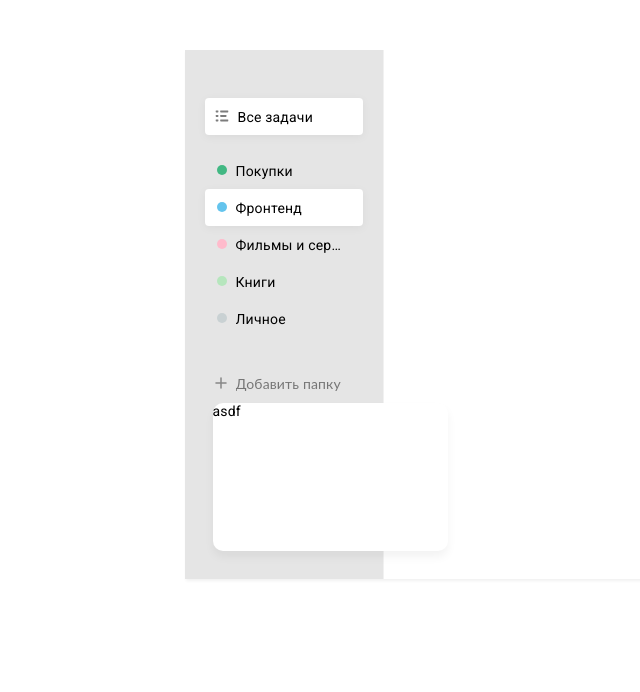
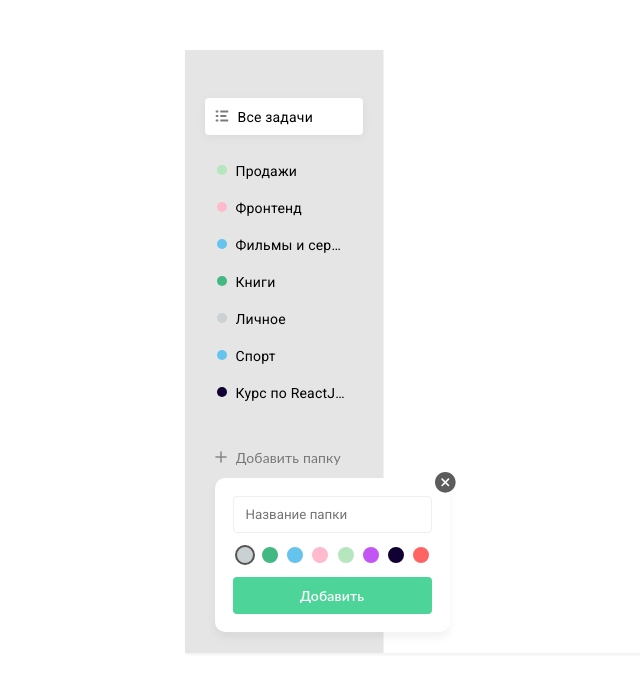
Before and after one commit to dmitriy143/todo-react.github.io, a React (Create React App) app: page / in a window 1280 px wide. Both pictures are taken after a click on the element "Добавить папку". Shown: the top 692 px of the page, without its empty margins (191-831 px from the left). Built offline with nearby package versions, Linux system fonts and the light colour scheme.

Commit message:
create inputValue

```diff
--- a/src/App.js
+++ b/src/App.js
@@ -1,11 +1,18 @@
-import React from 'react';
+import React, { useState } from 'react';
 import List from './components/List/List.js';
 import AddList from './components/AddListButton/AddList.js';
+
+import DB from './assets/db.json'
 
 import allTasks from './assets/img/allTasks.svg';
 
 
 function App() {
+  const [lists, setLists] = useState(DB.lists.map(item => {
+    item.color = DB.colors.filter(color => color.id === item.colorId)[0].name
+    return item;
+  }));
+  // console.log(lists)
   return (
     <div className="todo">
       <div className="todo__sidebar">
@@ -16,31 +23,10 @@ function App() {
             active: true
           }
         ]} />
-        <List items={[
-          {
-            color: 'green',
-            name: 'Покупки'
-          },
-          {
-            color: 'blue',
-            name: 'Фронтенд',
-            active: true
-          },
-          {
-            color: 'pink',
-            name: 'Фильмы и сериа...'
-          },
-          {
-            color: 'light-green',
-            name: 'Книги'
-          },
-          {
-            color: 'gray',
-            name: 'Личное'
-          }
-        ]}
-          classBottom={'list--bottom'} />
-        <AddList />
+        <List items={lists}
+          classBottom={'list--bottom'}
+          isRemovable />
+        <AddList colors={DB.colors} />
       </div>
       <div className="todo__tasks"></div>
     </div>
--- /dev/null
+++ b/src/assets/db.json
@@ -0,0 +1,173 @@
+{
+  "lists": [
+    {
+      "id": 1,
+      "name": "Продажи",
+      "colorId": 5
+    },
+    {
+      "id": 2,
+      "name": "Фронтенд",
+      "colorId": 4
+    },
+    {
+      "id": 3,
+      "name": "Фильмы и сериалы",
+      "colorId": 3
+    },
+    {
+      "id": 4,
+      "name": "Книги",
+      "colorId": 2
+    },
+    {
+      "id": 5,
+      "name": "Личное",
+      "colorId": 1
+    },
+    {
+      "name": "Спорт",
+      "colorId": 3,
+      "id": 6
+    },
+    {
+      "name": "Курс по ReactJS ToDo",
+      "colorId": 7,
+      "id": 7
+    }
+  ],
+  "tasks": [
+    {
+      "id": 1,
+      "listId": 2,
+      "text": "Изучить JavaScript",
+      "completed": true
+    },
+    {
+      "id": 2,
+      "listId": 2,
+      "text": "Изучить паттерны проектирования",
+      "completed": false
+    },
+    {
+      "id": 3,
+      "listId": 2,
+      "text": "ReactJS Hooks (useState, useReducer, useEffect и т.д.)",
+      "completed": true
+    },
+    {
+      "id": 4,
+      "listId": 2,
+      "text": "Redux (redux-observable, redux-saga)",
+      "completed": false
+    },
+    {
+      "listId": 2,
+      "text": "123",
+      "completed": true,
+      "id": 5
+    },
+    {
+      "listId": 1,
+      "text": "test",
+      "completed": false,
+      "id": 6
+    },
+    {
+      "listId": 1,
+      "text": "qweqwe",
+      "completed": false,
+      "id": 7
+    },
+    {
+      "listId": 1,
+      "text": "qweqwe",
+      "completed": true,
+      "id": 8
+    },
+    {
+      "listId": 1,
+      "text": "123",
+      "completed": false,
+      "id": 9
+    },
+    {
+      "listId": 4,
+      "text": "Купить 1984!",
+      "completed": true,
+      "id": 10
+    },
+    {
+      "listId": 2,
+      "text": "222",
+      "completed": true,
+      "id": 12
+    },
+    {
+      "listId": 7,
+      "text": "Сделали сайдбар",
+      "completed": true,
+      "id": 15
+    },
+    {
+      "listId": 7,
+      "text": "Сделали список задач",
+      "completed": true,
+      "id": 16
+    },
+    {
+      "listId": 7,
+      "text": "Сделали удаление и редактирование задач и списков",
+      "completed": true,
+      "id": 17
+    },
+    {
+      "listId": 8,
+      "text": "tttt",
+      "completed": false,
+      "id": 18
+    }
+  ],
+  "colors": [
+    {
+      "id": 1,
+      "hex": "#C9D1D3",
+      "name": "grey"
+    },
+    {
+      "id": 2,
+      "hex": "#42B883",
+      "name": "green"
+    },
+    {
+      "id": 3,
+      "hex": "#64C4ED",
+      "name": "blue"
+    },
+    {
+      "id": 4,
+      "hex": "#FFBBCC",
+      "name": "pink"
+    },
+    {
+      "id": 5,
+      "hex": "#B6E6BD",
+      "name": "lime"
+    },
+    {
+      "id": 6,
+      "hex": "#C355F5",
+      "name": "purple"
+    },
+    {
+      "id": 7,
+      "hex": "#110133",
+      "name": "black"
+    },
+    {
+      "id": 8,
+      "hex": "#FF6464",
+      "name": "red"
+    }
+  ]
+}
--- a/src/components/AddListButton/AddList.js
+++ b/src/components/AddListButton/AddList.js
@@ -1,19 +1,24 @@
 import React, { useState } from 'react';
+import Badge from '../Badge/Badge.js';
 import List from '../List/List.js';
 
 import './AddList.scss';
 
+import closePopup from '../../assets/img/close-popup.svg'
 
-function AddListButton() {
+
+function AddListButton({ colors }) {
   const [visiblePopup, setVisiblePopup] = useState(false);
+  const [selectedColor, selectColor] = useState(colors[0].id);
+  const [inputValue, setInputValue] = useState('');
 
   return (
     <div className="add-list">
       <List
-        onClick={() => setVisiblePopup(!visiblePopup)}
+        onClick={() => setVisiblePopup(true)}
         items={[
           {
-            className: 'add-button-text',
+            classButton: 'add-button-text',
             icon: (<svg width="12" height="12" viewBox="0 0 12 12" fill="none" xmlns="http://www.w3.org/2000/svg">
               <path d="M6 1V11" stroke="#868686" strokeWidth="1.5" strokeLinecap="round" strokeLinejoin="round" />
               <path d="M1 6H11" stroke="#868686" strokeWidth="1.5" strokeLinecap="round" strokeLinejoin="round" />
@@ -22,10 +27,30 @@ function AddListButton() {
           }
         ]} />
       {visiblePopup &&
-        (
+        (<div className="add-list__popap-container">
           <div className="add-list__popap">
-            asdf
+            <img onClick={() => setVisiblePopup(false)} src={closePopup} alt="close" className="add-list__popup-close-btn" />
+
+            <input
+              value={inputValue}
+              onChange={event => { setInputValue(event.target.value) }}
+              className="add-list__field field"
+              type="text"
+              placeholder="Название папки" />
+
+            <div className="add-list__color">
+              {colors.map((color) => (
+                <Badge
+                  click={() => selectColor(color.id)}
+                  key={color.id} color={color.name}
+                  sizeBadge="badge--add-button"
+                  className={selectedColor === color.id && 'active'}
+                />
+              ))}
+            </div>
+            <button className="add-list__button button">Добавить</button>
           </div>
+        </div>
         )}
     </div>
   );
--- a/src/components/AddListButton/AddList.scss
+++ b/src/components/AddListButton/AddList.scss
@@ -1,11 +1,38 @@
-.add-list__popap {
+.add-list {
+  position: relative;
+}
+
+.add-list__popap-container {
   position: absolute;
   width: 235px;
-  height: 148px;
-  left: 28px;
-  top: 353px;
+  left: 10px;
+  top: 40px;
+}
+
+.add-list__popap {
+  position: relative;
+  box-sizing: border-box;
+  padding: 18px;
 
   background: #FFFFFF;
   box-shadow: 0px 6px 10px rgba(0, 0, 0, 0.05);
   border-radius: 10px;
 }
+
+.add-list__popup-close-btn {
+  position: absolute;
+  right: -6px;
+  top: -6px;
+  bottom: 30.5%;
+  cursor: pointer;
+}
+
+.add-list__button {
+  margin-top: 12px;
+}
+
+.add-list__color {
+  display: flex;
+  justify-content: space-between;
+  align-items: center;
+}
--- /dev/null
+++ b/src/components/Badge/Badge.js
@@ -0,0 +1,10 @@
+import React from 'react';
+import classNames from 'classnames'
+
+import './Badge.scss'
+
+const Badge = ({ color, sizeBadge, click, className }) => {
+  return (<i onClick={click} className={`${classNames('badge', { [`badge--${color}`]: color }, sizeBadge, className)}`}></i>)
+}
+
+export default Badge;
--- /dev/null
+++ b/src/components/Badge/Badge.scss
@@ -0,0 +1,51 @@
+.badge {
+  width: 10px;
+  height: 10px;
+  margin-left: 2px;
+  border-radius: 50%;
+
+  &--grey {
+    background-color: #C9D1D3;
+  }
+
+  &--green {
+    background-color: #42B883;
+  }
+
+  &--blue {
+    background-color: #64C4ED;
+  }
+
+  &--pink {
+    background-color: #FFBBCC;
+  }
+
+  &--lime {
+    background-color: #B6E6BD;
+  }
+
+  &--purple {
+    background-color: #C355F5;
+  }
+
+  &--black {
+    background-color: #110133;
+  }
+
+  &--red {
+    background-color: #FF6464;
+  }
+}
+
+.badge--add-button {
+  display: block;
+  width: 16px;
+  height: 16px;
+  margin-top: 12px;
+  cursor: pointer;
+  border: 2px solid #fff;
+
+  &.active {
+    border: 2px solid #525252;
+  }
+}
--- a/src/components/List/List.js
+++ b/src/components/List/List.js
@@ -1,5 +1,6 @@
 import React from 'react';
 import classNames from 'classnames';
+import Badge from '../Badge/Badge.js';
 
 import './List.scss';
 
@@ -9,9 +10,9 @@ function List({ items, classBottom, onClick }) {
       {items.map((item, index) => (
         <li key={index} className={classNames('list__item', { 'list__item-active': item.active })}>
           <i className="list__item-container">
-            {item.icon ? item.icon : <i className={`badge badge--${item.color}`}></i>}
+            {item.icon ? item.icon : <Badge color={item.color} />}
           </i>
-          <span className={classNames('list__name', `list__name--${item.className}`)} >{item.name}</span>
+          <span className={classNames('list__name', { [`list__name--${item.classButton}`]: item.classButton })} >{item.name}</span>
         </li>
       ))
       }
--- a/src/components/List/List.scss
+++ b/src/components/List/List.scss
@@ -12,8 +12,12 @@
   padding: 11px 10px 10px 10px;
   cursor: pointer;
 
+  &:hover {
+    background: rgba($color: #fff, $alpha: 0.5);
+    border-radius: 4px;
+  }
+
   &-active {
-
     background: #FFFFFF;
     box-shadow: 0px 2px 10px rgba(0, 0, 0, 0.05);
     border-radius: 4px;
@@ -31,33 +35,6 @@
 
   &:hover .list__name {
     color: #000;
-  }
-}
-
-.badge {
-  width: 10px;
-  height: 10px;
-  margin-left: 2px;
-  border-radius: 50%;
-
-  &--green {
-    background-color: #42B883;
-  }
-
-  &--blue {
-    background-color: #64C4ED;
-  }
-
-  &--pink {
-    background-color: #FFBBCC;
-  }
-
-  &--light-green {
-    background-color: #B6E6BD;
-  }
-
-  &--gray {
-    background-color: #C9D1D3;
   }
 }
 
--- a/src/index.scss
+++ b/src/index.scss
@@ -35,4 +35,46 @@ body {
   border-right: 1px solid #F1F1F1;
   box-sizing: border-box;
   padding: 48px 20px 160px 20px;
+
 }
+
+.field {
+  background: #FFFFFF;
+  border: 1px solid #EFEFEF;
+  box-sizing: border-box;
+  border-radius: 4px;
+  padding: 10px 12px;
+  width: 100%;
+
+  &:focus {
+    border-color: #dbdbdb;
+  }
+}
+
+.button {
+  font-family: Lato, sans-serif;
+  font-style: normal;
+  font-weight: 600;
+  font-size: 14px;
+  line-height: 17px;
+
+  text-align: center;
+  letter-spacing: 0.15px;
+
+  color: #FFFFFF;
+
+  width: 100%;
+  padding: 10px 10px;
+  background: #4DD599;
+  border-radius: 4px;
+  border: none;
+  cursor: pointer;
+
+  &:hover {
+    background: darken($color: #4DD599, $amount: 6%);
+  }
+
+  &:active {
+    background: darken($color: #4DD599, $amount: 10%);
+  }
+}
```
Also changed, not shown: src/assets/img/close-popup.svg (added).
